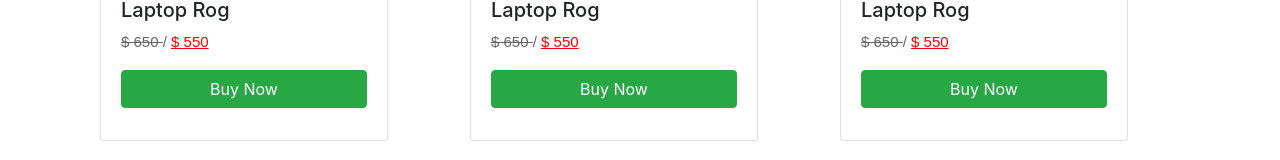
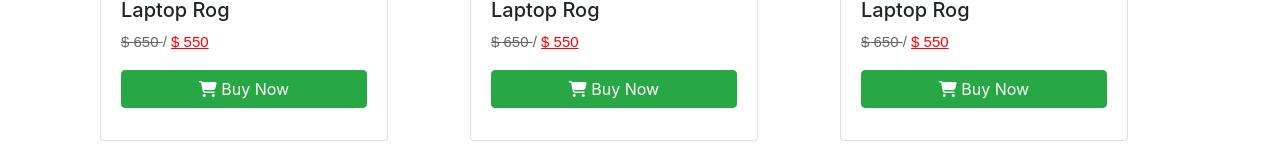
Before and after one commit to JhonathanMusa/practice-web-vue-1, a Vue app: page /products in a window 1280 px wide. Shown: the part 425-585 px from the top of the page. Built offline with nearby package versions, Linux system fonts and the light colour scheme.

Commit message:
changing some styles 4

```diff
--- a/src/views/Products.vue
+++ b/src/views/Products.vue
@@ -2,45 +2,51 @@
   <div class="app">
     <Header />
     <div class="container">
-    <h1 class="text-center mb-5">Products</h1>
+      <h1 class="text-center mb-5">Products</h1>
       <div class="row">
-        <div class="col-lg-4 col-md-4 ">
-          <div class="card" style="width: 18rem">
+        <div class="col-lg-4 col-md-4">
+          <div class="card rounded" style="width: 18rem">
             <img src="../../public/laptop.jpg" alt="" />
             <div class="card-body">
               <div class="card-title">
                 <h5>Laptop Rog</h5>
                 <div class="card-text">
                   <p><del>$ 650 </del> / <ins>$ 550</ins></p>
-                  <a href="#" class="btn btn-success btn-block">Buy Now</a>
+                  <a href="#" class="btn btn-success btn-block">
+                    <i class="fas fa-shopping-cart"></i> Buy Now</a
+                  >
                 </div>
               </div>
             </div>
           </div>
         </div>
         <div class="col-lg-4 col-md-4">
-          <div class="card" style="width: 18rem">
+          <div class="card rounded" style="width: 18rem">
             <img src="../../public/laptop.jpg" alt="" />
             <div class="card-body">
               <div class="card-title">
                 <h5>Laptop Rog</h5>
                 <div class="card-text">
                   <p><del>$ 650 </del> / <ins>$ 550</ins></p>
-                  <a href="#" class="btn btn-success btn-block">Buy Now</a>
+                  <a href="#" class="btn btn-success btn-block">
+                    <i class="fas fa-shopping-cart"></i> Buy Now</a
+                  >
                 </div>
               </div>
             </div>
           </div>
         </div>
         <div class="col-lg-4 col-md-4">
-          <div class="card" style="width: 18rem">
+          <div class="card rounded" style="width: 18rem">
             <img src="../../public/laptop.jpg" alt="" />
             <div class="card-body">
               <div class="card-title">
                 <h5>Laptop Rog</h5>
                 <div class="card-text">
                   <p><del>$ 650 </del> / <ins>$ 550</ins></p>
-                  <a href="#" class="btn btn-success btn-block">Buy Now</a>
+                  <a href="#" class="btn btn-success btn-block">
+                    <i class="fas fa-shopping-cart"></i> Buy Now</a
+                  >
                 </div>
               </div>
             </div>
```
